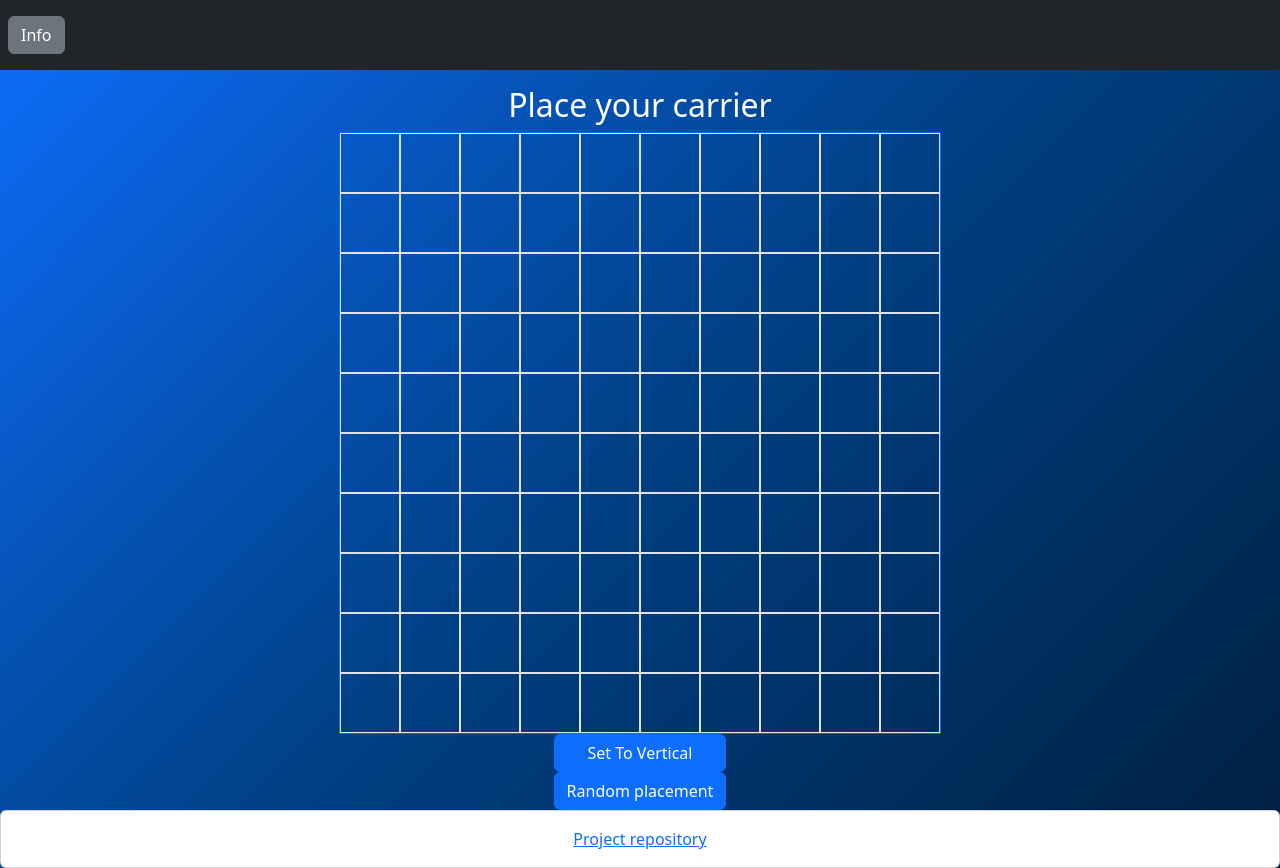
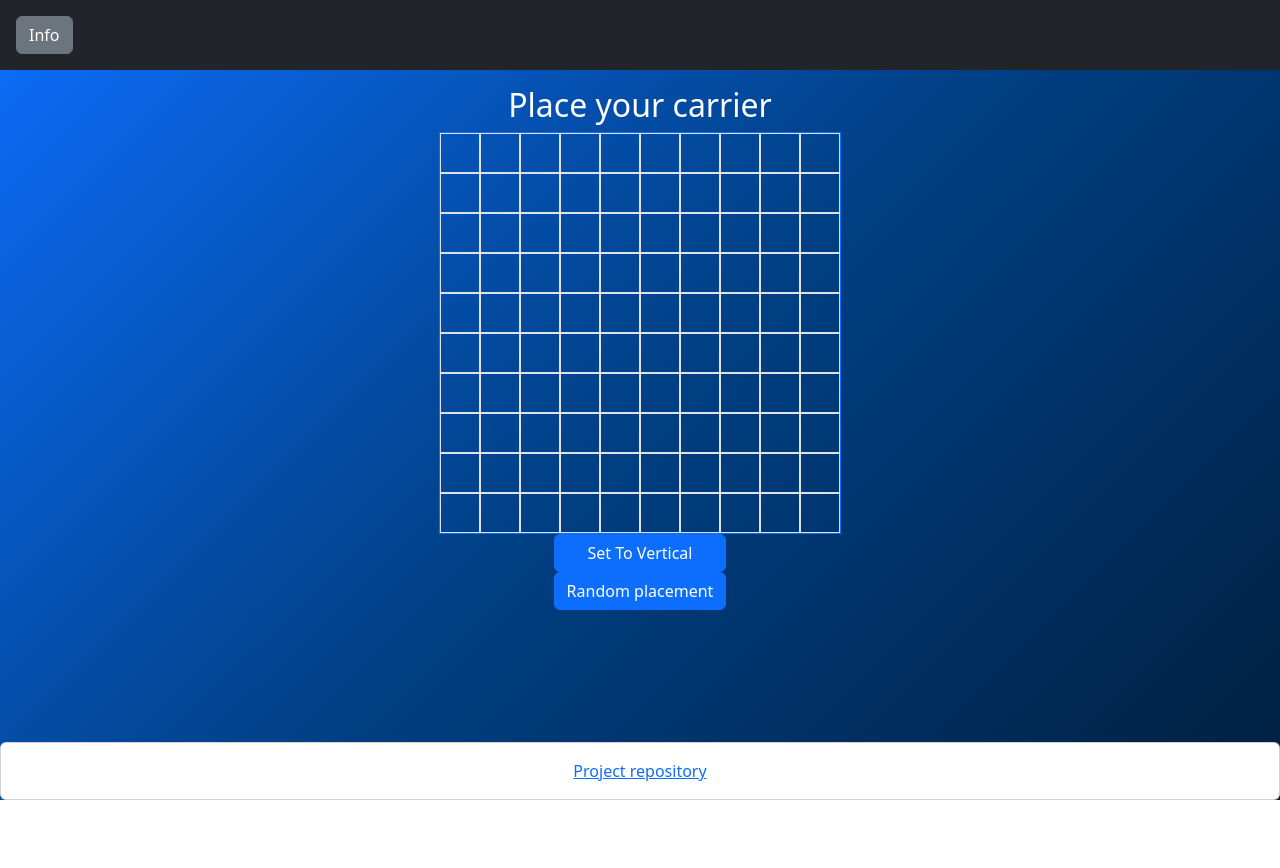
Before and after one commit to Eetub1/battleship-react, a React (Vite) app: page / in a window 1280 px wide. After the commit the page ends 800 px from the top, so only its background shows below. Built offline with nearby package versions, Linux system fonts and the light colour scheme.

Commit message:
made the boards smaller so that the UI doesn't have a scrollbar anymore

```diff
--- a/src/components/DrawBoard.jsx
+++ b/src/components/DrawBoard.jsx
@@ -14,7 +14,7 @@ const DrawBoard = ({boardObject, isComputerBoard, handleComputerBoardClick}) =>
                 {board.map((row, rowIndex) => {
                     return <div
                         key={rowIndex}
-                        style={{width: '40vw', maxWidth: '450px'}}
+                        style={{width: '40vw', maxWidth: '350px'}}
                         className='d-flex flex-row'>
                         {row.map((cell, cellIndex) => {
                             const styles = {flex: 1, aspectRatio: '1'}
--- a/src/components/DrawShipPlacementBoard.jsx
+++ b/src/components/DrawShipPlacementBoard.jsx
@@ -13,7 +13,7 @@ const DrawShipPlacementBoard = ({
             {board.map((row, rowIndex) => {
                 return <div
                     key={rowIndex}
-                    style={{width: '80vw', maxWidth: '600px'}}
+                    style={{width: '80vw', maxWidth: '400px'}}
                     className='d-flex flex-row'>
                     {row.map((cell, cellIndex) => {
                         const styles = {
--- a/src/components/Header.jsx
+++ b/src/components/Header.jsx
@@ -8,7 +8,7 @@ const Header = () => {
 
     return (
         <div style={{minHeight: '70px'}} className='d-flex align-items-center text-white bg-dark'>
-            <Button className='ms-2' variant='secondary' onClick={handleShow}>Info</Button>
+            <Button className='ms-3' variant='secondary' onClick={handleShow}>Info</Button>
 
             <Modal
                 show={show}
```
Also changed, not shown: 1 other file (tests, documents, lock files or other folders).
